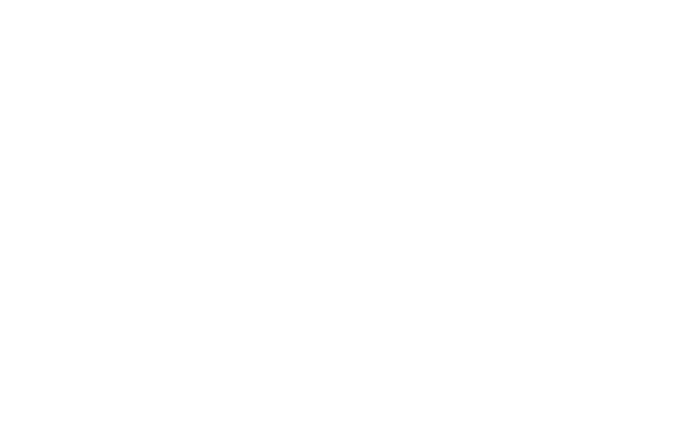
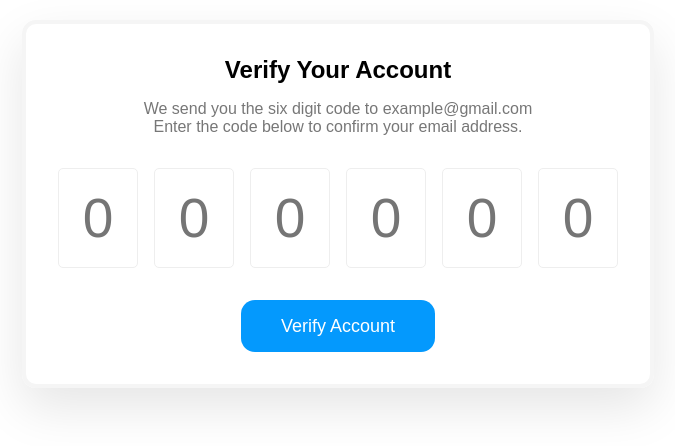
Before and after one commit to zenith-noble01/MotionGround, a React (Vite) app in the folder client/: page /activation/1 in a window 1280 px wide. Before the commit this address had no page. Shown: the part 196-642 px from the top of the page, without its empty margins (302-977 px from the left). Built offline with nearby package versions, Linux system fonts and the light colour scheme; a web font is replaced by a local one.

Commit message:
the activation page layout is done

```diff
--- a/client/src/App.jsx
+++ b/client/src/App.jsx
@@ -2,7 +2,7 @@
 import { Suspense } from "react";
 import { Routes, Route } from "react-router-dom";
 
-import { LandingPage, Login, Register } from "./pages";
+import { Activation, LandingPage, Login, Register } from "./pages";
 import { Loading } from "./components";
 
 const App = () => {
@@ -33,6 +33,14 @@
             </Suspense>
           }
         />
+        <Route
+          path="/activation/:userid"
+          element={
+            <Suspense fallback={<Loading />}>
+              <Activation />
+            </Suspense>
+          }
+        />
       </Routes>
     </div>
   );
--- a/client/src/pages/Activation.jsx
+++ b/client/src/pages/Activation.jsx
@@ -2,14 +2,21 @@
 import "../styles/activation.scss";
 
 const Activation = () => {
+  const handleSubmit = async (e) => {
+    e.preventDefault();
+  };
   return (
     <div className="app__activation">
+      <div className="activation__container">
+        <div className="text__container">
           <h2>Verify Your Account</h2>
           <p>
             We send you the six digit code to example@gmail.com <br /> Enter the
             code below to confirm your email address.
           </p>
-      <div className="activation__container">
+        </div>
+        <form onSubmit={handleSubmit} className="activation__wrapper">
+          <div className="inputs">
             <input
               type="number"
               className="code"
@@ -59,6 +66,10 @@
               required
             />
           </div>
+
+          <button>Verify Account</button>
+        </form>
+      </div>
     </div>
   );
 };
--- a/client/src/pages/index.js
+++ b/client/src/pages/index.js
@@ -4,5 +4,8 @@
 const LandingPage = lazy(() => import("./LandingPage"))
 const Register = lazy(() => import("./Register"))
 const Login = lazy(() => import("./Login"))
+const Activation = lazy(() => import("./Activation"))
 
-export { LandingPage, Register, Login }
+export {
+    LandingPage, Register, Login, Activation
+}
--- a/client/src/styles/_variables.scss
+++ b/client/src/styles/_variables.scss
@@ -7,6 +7,7 @@
 $lightest: #fbe4d8;
 $neutral-color: #dfdfe7;
 $secondary-color: #0499fd;
+$secondary-d: #0077ff;
 $primary-color: white;
 $trans: 0.3s ease-in-out;
 $p-neutral: #777;
--- a/client/src/styles/activation.scss
+++ b/client/src/styles/activation.scss
@@ -0,0 +1,94 @@
+@import "./constants";
+@import "./variables";
+
+.app__activation {
+  height: 100vh;
+  @include flexCenter;
+  text-align: center;
+
+  .activation__container {
+    @include boxshadow;
+    padding: 2rem;
+    border: 4px solid $p-n;
+    border-radius: 14px;
+    @include flexDirection(column);
+    gap: 2rem;
+
+    .text__container {
+      @include flexDirection(column);
+      gap: 1rem;
+
+      p {
+        color: $p-neutral;
+      }
+    }
+
+    .activation__wrapper {
+      @include flexCenter;
+      @include flexDirection(column);
+      gap: 2rem;
+
+      .inputs {
+        @include flexAlign;
+        gap: 1rem;
+
+        .code {
+          border-radius: 5px;
+          font-size: 55px;
+          height: 100px;
+          width: 80px;
+          border: 1px solid #eee;
+          text-align: center;
+          font-weight: 300;
+          -moz-appearance: textfield;
+
+          &:valid {
+            border-color: $secondary-color;
+            box-shadow: 0 10px 10px -5px rgba(0, 0, 0, 0.25);
+          }
+        }
+      }
+
+      button {
+        @include authbutton;
+        font-family: $gt;
+        cursor: pointer;
+        padding: 0 2.5rem;
+        transition: $trans;
+        background: $secondary-color;
+        color: $primary-color;
+
+        &:hover {
+          background: $secondary-d;
+        }
+      }
+    }
+
+    @media (max-width: 600px) {
+      .inputs {
+        flex-wrap: wrap;
+        .code {
+          font-size: 60px;
+          height: 80px;
+          max-width: 70px;
+        }
+      }
+    }
+  }
+}
+
+.code::-webkit-outer-spin-button,
+.code::-webkit-inner-spin-button {
+  -webkit-appearance: none;
+  margin: 0;
+}
+
+.code .info {
+  background-color: #eaeaea;
+  display: inline-block;
+  padding: 10px;
+  line-height: 20px;
+  max-width: 400px;
+  color: #777;
+  border-radius: 5px;
+}
--- a/client/src/styles/auth.scss
+++ b/client/src/styles/auth.scss
@@ -25,7 +25,7 @@
       color: $primary-color;
 
       &:hover {
-        background: #0077ff;
+        background: $secondary-d;
       }
     }
 
```
Lines whose indentation alone changed are shown as unchanged.
